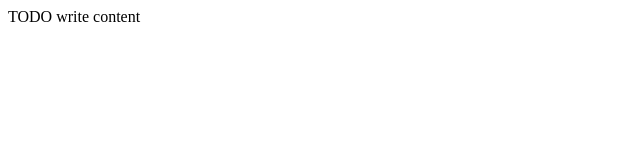
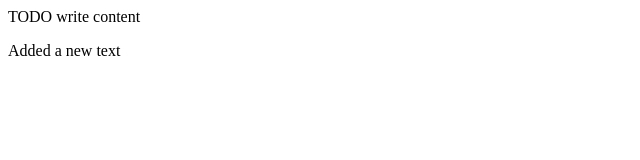
Before and after one commit to purva24/strap, a plain HTML site: page HTML5Application/public_html/index.html in a window 1280 px wide. Shown: the full height of the page, 0-640 px from the left. Drawn offline with Linux system fonts and the light colour scheme.

Commit message:
new line in index.html

```diff
--- a/HTML5Application/public_html/index.html
+++ b/HTML5Application/public_html/index.html
@@ -12,5 +12,6 @@ and open the template in the editor.
     </head>
     <body>
         <div>TODO write content</div>
+        <p>Added a new text</p>
     </body>
 </html>
```
